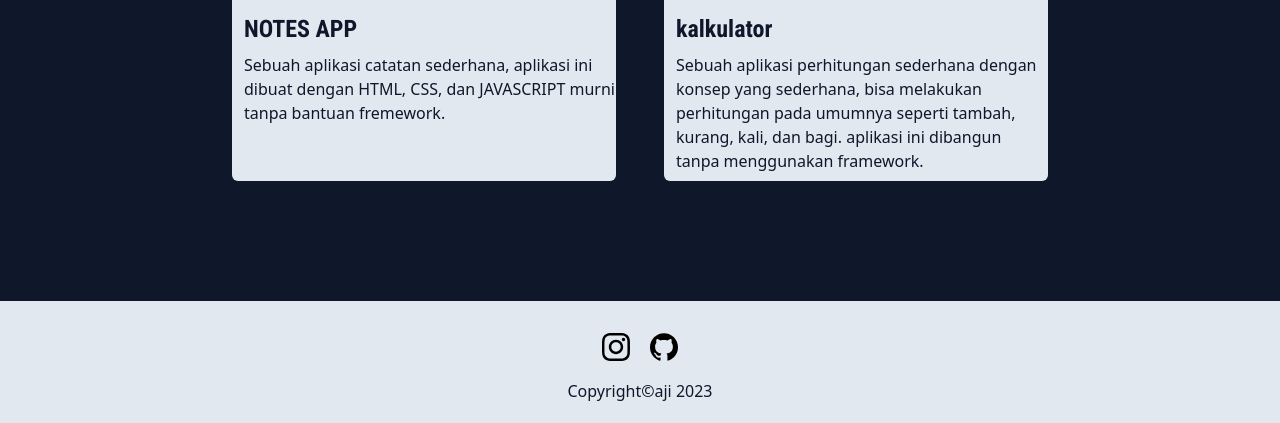
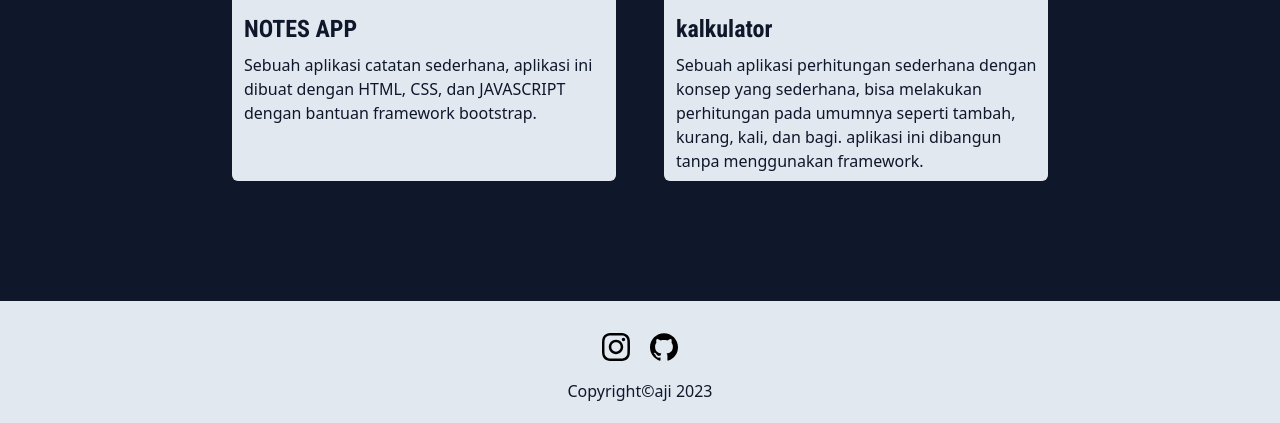
Before and after one commit to ajidarmansyah/ajidarmansyah.github.io, a website: page docs/index.html in a window 1280 px wide. Shown: the part 1508-1931 px from the top of the page. Drawn offline with Linux system fonts and the light colour scheme.

Commit message:
mengganti foto dan merubah deskripsi

```diff
--- a/docs/index.html
+++ b/docs/index.html
@@ -81,7 +81,7 @@
             <div class="w-96 md:w-80 lg:w-96 bg-slate-200 mx-auto md:mx-6 rounded-md overflow-hidden my-10">
                 <div style="background-image: url(./img/apk-catatan.png);" class="w-full h-60 bg-cover hover:opacity-50 transition duration-150 cursor-pointer"></div>
                 <h1 class="text-2xl text-slate-900 font-roboto mt-4 ml-3 font-bold">NOTES APP</h1>
-                <p class="text-slate-900 my-2 ml-3">Sebuah aplikasi catatan sederhana, aplikasi ini dibuat dengan HTML, CSS, dan JAVASCRIPT murni tanpa bantuan fremework.</p>
+                <p class="text-slate-900 my-2 ml-3">Sebuah aplikasi catatan sederhana, aplikasi ini dibuat dengan HTML, CSS, dan JAVASCRIPT dengan bantuan framework bootstrap.</p>
             </div>
             <div class="w-96 md:w-80 lg:w-96 bg-slate-200 mx-auto md:mx-6 rounded-md overflow-hidden my-10">
                 <div style="background-image: url(./img/project-kalkulator1.png);" class="w-full h-60 bg-cover hover:opacity-50 transition duration-150 cursor-pointer"></div>
```
Also changed, not shown: docs/img/apk-catatan.png.
